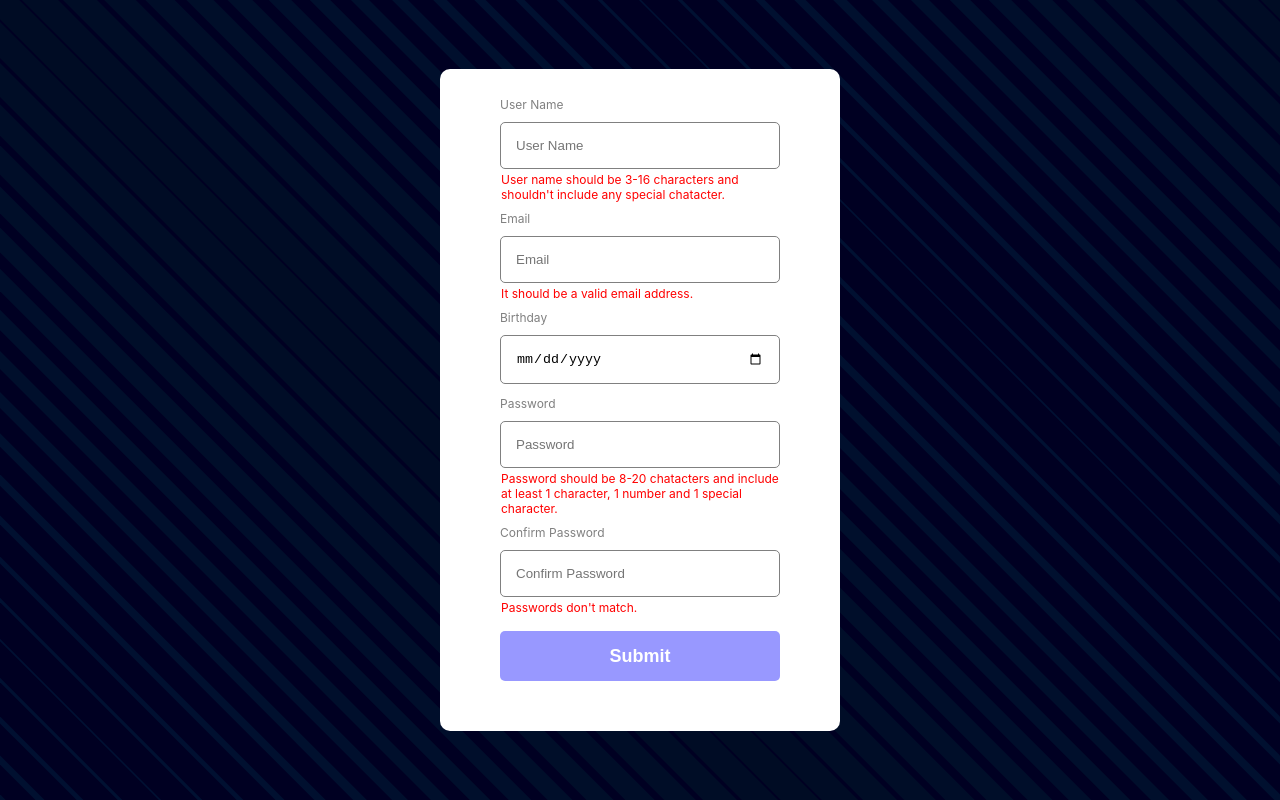
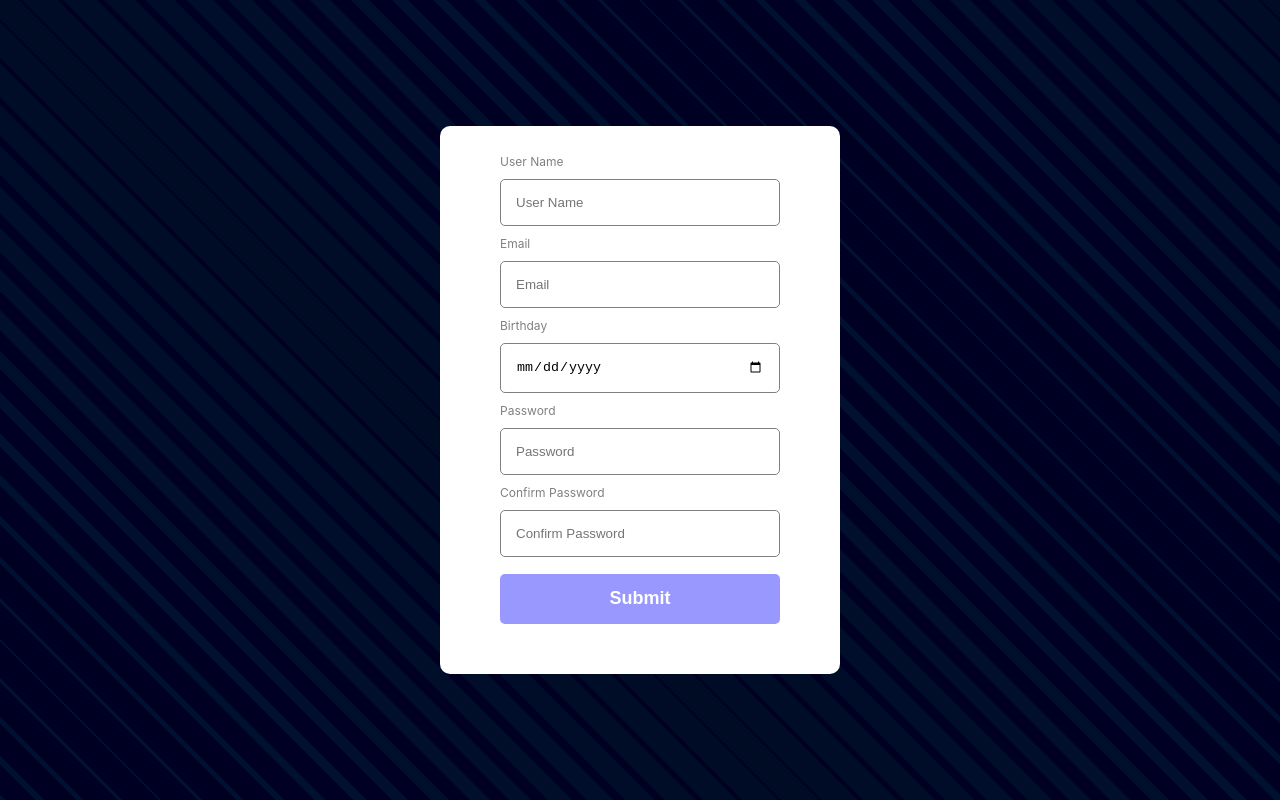
Before and after one commit to marcellpaganini/react-forms, a React (Create React App) app: page / in a window 1280 px wide. Built offline with nearby package versions, Linux system fonts and the light colour scheme.

Commit message:
Validation msgs hidden

```diff
--- a/src/Components/FormInput.css
+++ b/src/Components/FormInput.css
@@ -24,6 +24,6 @@
     display: none;
 }
 
-input:invalid ~ span {
+input:invalid[focused="true"] ~ span {
     display: block;
 }
--- a/src/Components/FormInput.js
+++ b/src/Components/FormInput.js
@@ -1,12 +1,18 @@
-import React from 'react'
+import { React, useState} from 'react'
 import './FormInput.css'
 
 export default function FormInput(props) {
+  const [focused, setFocused] = useState(false);
   const { label, errorMessage, onChange, id, ...inputProps } = props;
+
+  const handleFocus = (e) => {
+    setFocused(true);
+  }
+
   return (
     <div className="formInput">
         <label>{label}</label>
-        <input {...inputProps} onChange={onChange}/>
+        <input {...inputProps} onChange={onChange} onBlur={handleFocus} focused={focused.toString()} />
         <span>{errorMessage}</span>
     </div>
   )
```
